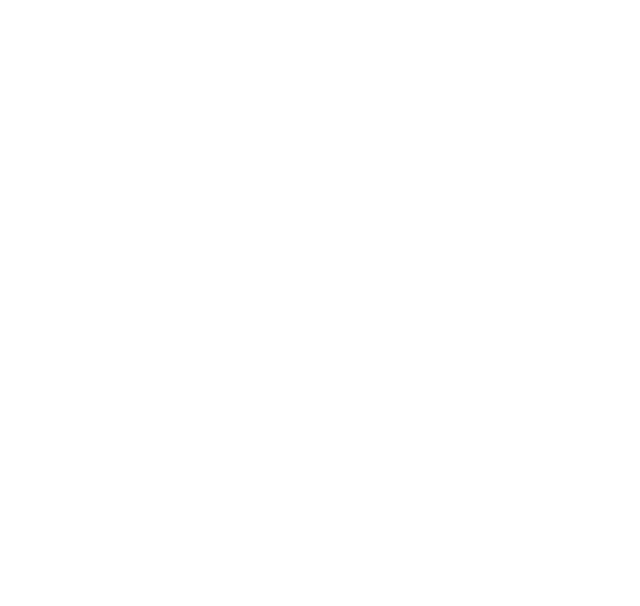
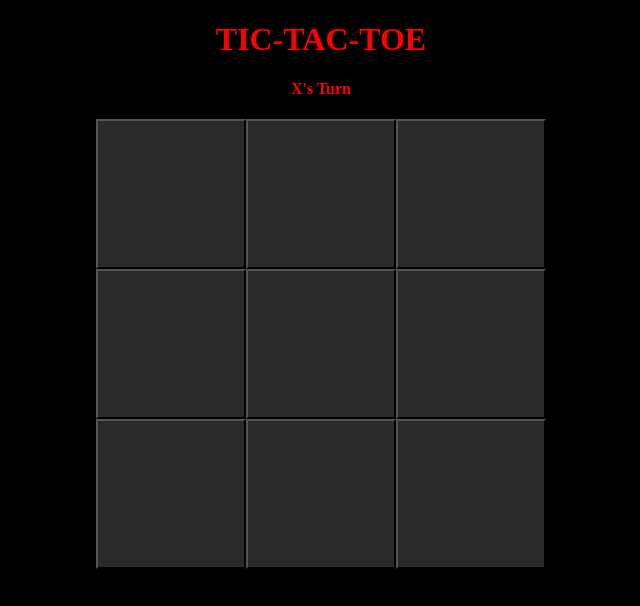
Before and after one commit to KentMG/Portfolio, a plain HTML site: page Frontend/TicTacToe/index.html in a window 1280 px wide. Shown: the whole page, without its empty margins (319-959 px from the left). Drawn offline with Linux system fonts and the light colour scheme.

Commit message:
Updating

```diff
--- a/Frontend/TicTacToe/index.css
+++ b/Frontend/TicTacToe/index.css
@@ -0,0 +1,30 @@
+*{
+	background-color: #000000;
+	color: #FF0000;
+	text-align: center;
+}
+
+div>p{
+	background-color: #2A2A2A;
+	width:150px;
+	height:150px;
+}
+
+.board{
+	display: flex;
+	flex-Direction: row;
+	flex-wrap: wrap;
+	justify-content: center;
+	min-height: 150px;
+	width: 525px;
+	margin-left:auto;
+	margin-right:auto;
+}
+
+.button{
+	font-size: 90pt;
+	width: 150px;
+	height: 150px;
+	background-color: #2A2A2A;
+	border= 0px;
+}
--- a/Frontend/TicTacToe/index.html
+++ b/Frontend/TicTacToe/index.html
@@ -0,0 +1,44 @@
+<!DOCTYPE html>
+<html>
+<head>
+	<title>
+		TicTacToe
+	</title>
+	<script type="text/javascript" src="index.js"></script>
+	<link href="./index.css" rel="stylesheet" type="text/css">
+	<meta charset="UTF-8">
+</head>
+<body>
+	<h1>TIC-TAC-TOE</h1>
+	<h4 id="TurnIndicator">X's Turn</h4>
+	<div class="board">
+		<div>
+			<input class="button" type="button" value="" id="TopLeft" onclick="makeMove(this.id)"/>
+		</div>
+		<div>
+			<input class="button" type="button" value="" id="TopMiddle" onclick="makeMove(this.id)"/>
+		</div>
+		<div>
+			<input class="button" type="button" value="" id="TopRight" onclick="makeMove(this.id)"/>
+		</div>
+		<div>
+			<input class="button" type="button" value="" id="MiddleLeft" onclick="makeMove(this.id)"/>
+		</div>
+		<div>
+			<input class="button" type="button" value="" id="MiddleMiddle" onclick="makeMove(this.id)"/>
+		</div>
+		<div>
+			<input class="button" type="button" value="" id="MiddleRight" onclick="makeMove(this.id)"/>
+		</div>
+		<div>
+			<input class="button" type="button" value="" id="BottomLeft" onclick="makeMove(this.id)"/>
+		</div>
+		<div>
+			<input class="button" type="button" value="" id="BottomMiddle" onclick="makeMove(this.id)"/>
+		</div>
+		<div>
+			<input class="button" type="button" value="" id="BottomRight" onclick="makeMove(this.id)"/>
+		</div>
+	</div>
+</body>
+</html>
--- a/Frontend/TicTacToe/index.js
+++ b/Frontend/TicTacToe/index.js
@@ -0,0 +1,118 @@
+function makeMove(value){
+	if(value=="TopLeft"){
+		if(document.getElementById('TopLeft').value=="" && document.getElementById('TurnIndicator').innerHTML=="X's Turn"){
+			document.getElementById('TopLeft').value="X";
+			changeTurn();
+		}
+		else if(document.getElementById('TopLeft').value==""){
+			document.getElementById('TopLeft').value="O";
+			changeTurn();
+		}
+	}
+	else if(value=="TopMiddle"){
+		if((document.getElementById('TopMiddle').value=="") && (document.getElementById('TurnIndicator').innerHTML=="X's Turn")){
+			document.getElementById('TopMiddle').value="X";
+			changeTurn();
+		}
+		else if(document.getElementById('TopMiddle').value==""){
+			document.getElementById('TopMiddle').value="O";
+			changeTurn();
+		}
+	}
+	else if(value=="TopRight"){
+		if(document.getElementById('TopRight').value=="" && document.getElementById('TurnIndicator').innerHTML=="X's Turn"){
+			document.getElementById('TopRight').value="X";
+			changeTurn();
+		}
+		else if(document.getElementById('TopRight').value==""){
+			document.getElementById('TopRight').value="O";
+			changeTurn();
+		}
+	}
+	if(value=="MiddleLeft"){
+		if(document.getElementById('MiddleLeft').value=="" && document.getElementById('TurnIndicator').innerHTML=="X's Turn"){
+			document.getElementById('MiddleLeft').value="X";
+			changeTurn();
+		}
+		else if(document.getElementById('MiddleLeft').value==""){
+			document.getElementById('MiddleLeft').value="O";
+			changeTurn();
+		}
+	}
+	if(value=="MiddleMiddle"){
+		if(document.getElementById('MiddleMiddle').value=="" && document.getElementById('TurnIndicator').innerHTML=="X's Turn"){
+			document.getElementById('MiddleMiddle').value="X";
+			changeTurn();
+		}
+		else if(document.getElementById('MiddleMiddle').value==""){
+			document.getElementById('MiddleMiddle').value="O";
+			changeTurn();
+		}
+	}
+	if(value=="MiddleRight"){
+		if(document.getElementById('MiddleRight').value=="" && document.getElementById('TurnIndicator').innerHTML=="X's Turn"){
+			document.getElementById('MiddleRight').value="X";
+			changeTurn();
+		}
+		else if(document.getElementById('MiddleRight').value==""){
+			document.getElementById('MiddleRight').value="O";
+			changeTurn();
+		}
+	}
+	if(value=="BottomLeft"){
+		if(document.getElementById('BottomLeft').value=="" && document.getElementById('TurnIndicator').innerHTML=="X's Turn"){
+			document.getElementById('BottomLeft').value="X";
+			changeTurn();
+		}
+		else if(document.getElementById('BottomLeft').value==""){
+			document.getElementById('BottomLeft').value="O";
+			changeTurn();
+		}
+	}
+	if(value=="BottomMiddle"){
+		if(document.getElementById('BottomMiddle').value=="" && document.getElementById('TurnIndicator').innerHTML=="X's Turn"){
+			document.getElementById('BottomMiddle').value="X";
+			changeTurn();
+		}
+		else if(document.getElementById('BottomMiddle').value==""){
+			document.getElementById('BottomMiddle').value="O";
+			changeTurn();
+		}
+	}
+	if(value=="BottomRight"){
+		if(document.getElementById('BottomRight').value=="" && document.getElementById('TurnIndicator').innerHTML=="X's Turn"){
+			document.getElementById('BottomRight').value="X";
+			changeTurn();
+		}
+		else if(document.getElementById('BottomRight').value==""){
+			document.getElementById('BottomRight').value="O";
+			changeTurn();
+		}
+	}
+	checkForWin();
+}
+
+function changeTurn(){
+		if(document.getElementById('TurnIndicator').innerHTML=="X's Turn"){
+			document.getElementById('TurnIndicator').innerHTML="O's Turn";
+		}
+		else{
+			document.getElementById('TurnIndicator').innerHTML="X's Turn";
+		}
+}
+
+function checkForWin(){
+	var TL = document.getElementById('TopLeft').value;
+	var TM = document.getElementById('TopMiddle').value;
+	var TR = document.getElementById('TopRight').value;
+	var ML = document.getElementById('MiddleLeft').value;
+	var MM = document.getElementById('MiddleMiddle').value;
+	var MR = document.getElementById('MiddleRight').value;
+	var BL = document.getElementById('BottomLeft').value;
+	var BM = document.getElementById('BottomMiddle').value;;
+	var BR = document.getElementById('BottomRight').value;
+
+/*	if((TL=="X" && TM=="X" && TR=="X") || (ML=="X" && "MM="X" && MR=="X") || (BL=="X" && BM=="X" BR=="X") || (TL=="X" && ML=="X" && BL=="X") || (TM=="X" && MM=="X" && BM=="X") || (TR=="X" && MR=="X" && BR=="X") || (TL=="X" && MM=="X" && BR=="X") || (TR=="X" && MM=="X" && BL=="X")){
+	document.getElementByID('TurnIndicator').innerHTML="X WINS!!!";
+}*/
+}
--- a/Frontend/styles.css
+++ b/Frontend/styles.css
@@ -41,7 +41,7 @@ h1, h3{
 
 img{
 	width: 200px;
-	height 125px;
+	height: 100px;
 	text-align: center;
 }
 
```
Also changed, not shown: Frontend/index.html (+6 -4 lines).
